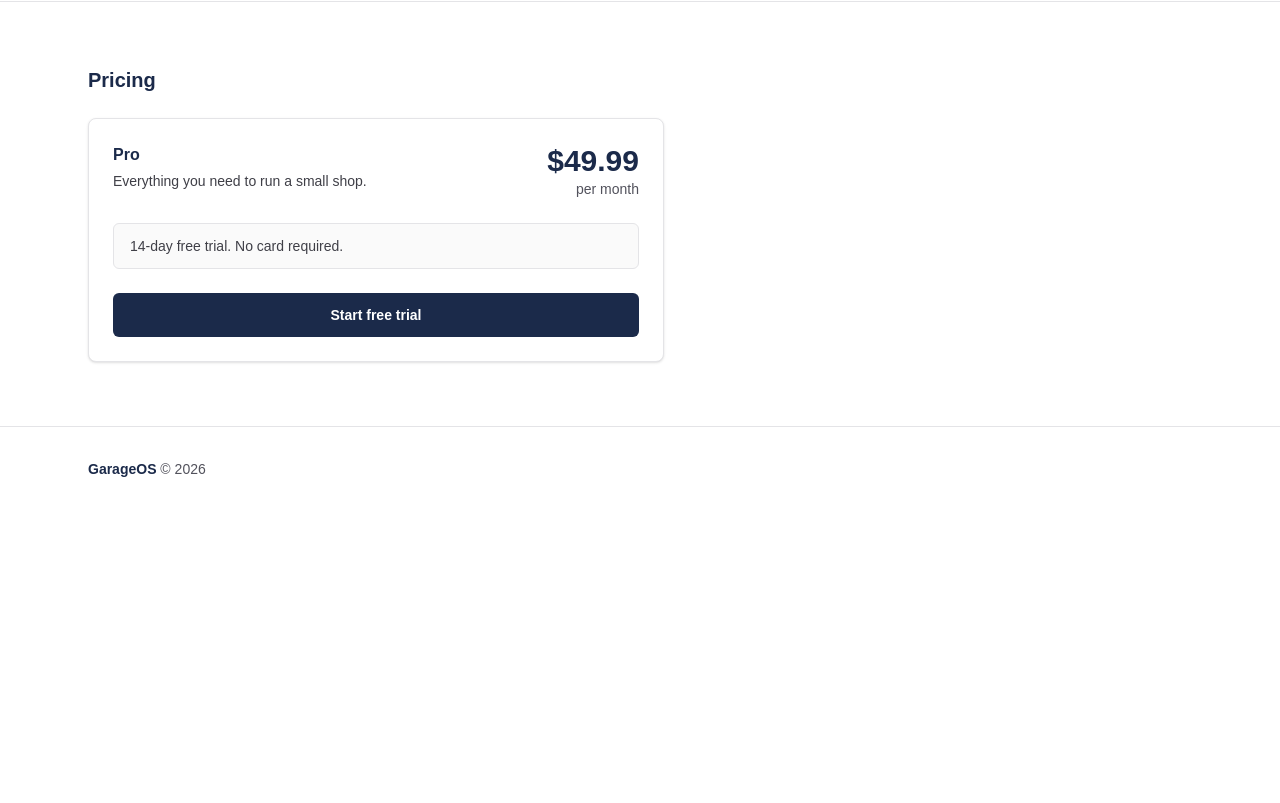
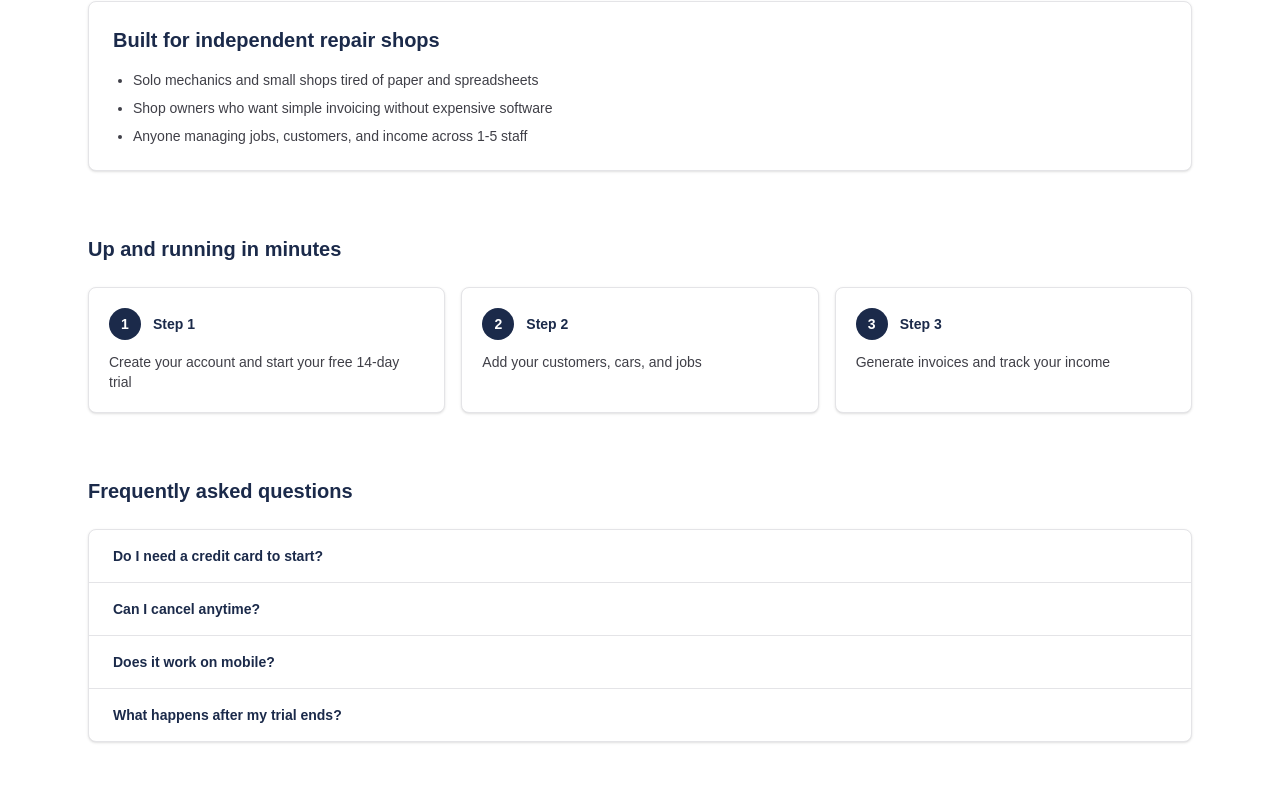
Before and after one commit to Al-ameenDuale/baydesk, a Next.js app: page / in a window 1280 px wide. Shown: the part 697-1500 px from the top of the page. Before the commit the page ends 1208 px from the top, so only its background shows below. Built offline with nearby package versions, Linux system fonts and the light colour scheme; no server answers.

Commit message:
add who its for, how it works, and FAQ sections to landing page

```diff
--- a/src/app/layout.tsx
+++ b/src/app/layout.tsx
@@ -1,17 +1,6 @@
 import type { Metadata } from "next";
-import { Geist, Geist_Mono } from "next/font/google";
 import { Providers } from "./providers";
 import "./globals.css";
-
-const geistSans = Geist({
-  variable: "--font-geist-sans",
-  subsets: ["latin"],
-});
-
-const geistMono = Geist_Mono({
-  variable: "--font-geist-mono",
-  subsets: ["latin"],
-});
 
 export const metadata: Metadata = {
   title: "Create Next App",
@@ -26,7 +15,7 @@ export default function RootLayout({
   return (
     <html
       lang="en"
-      className={`${geistSans.variable} ${geistMono.variable} h-full antialiased`}
+      className="h-full antialiased"
       suppressHydrationWarning
     >
       <body className="min-h-full flex flex-col" suppressHydrationWarning>
--- a/src/app/page.tsx
+++ b/src/app/page.tsx
@@ -82,6 +82,95 @@ export default function Home() {
           </div>
         </section>
 
+        {/* Who it's for */}
+        <section className="mx-auto w-full max-w-6xl px-6 pb-16">
+          <div className="rounded-lg border border-zinc-200 bg-white p-6 shadow-sm">
+            <h2 className="text-xl font-semibold text-[#1B2A4A]">
+              Built for independent repair shops
+            </h2>
+            <ul className="mt-4 list-disc space-y-2 pl-5 text-sm text-zinc-700">
+              <li>Solo mechanics and small shops tired of paper and spreadsheets</li>
+              <li>Shop owners who want simple invoicing without expensive software</li>
+              <li>Anyone managing jobs, customers, and income across 1-5 staff</li>
+            </ul>
+          </div>
+        </section>
+
+        {/* How it works */}
+        <section className="mx-auto w-full max-w-6xl px-6 pb-16">
+          <h2 className="text-xl font-semibold text-[#1B2A4A]">Up and running in minutes</h2>
+          <ol className="mt-6 grid grid-cols-1 gap-4 md:grid-cols-3">
+            <li className="rounded-lg border border-zinc-200 bg-white p-5 shadow-sm">
+              <div className="flex items-center gap-3">
+                <span className="inline-flex h-8 w-8 items-center justify-center rounded-full bg-[#1B2A4A] text-sm font-semibold text-white">
+                  1
+                </span>
+                <h3 className="text-sm font-semibold text-[#1B2A4A]">Step 1</h3>
+              </div>
+              <p className="mt-3 text-sm text-zinc-700">
+                Create your account and start your free 14-day trial
+              </p>
+            </li>
+            <li className="rounded-lg border border-zinc-200 bg-white p-5 shadow-sm">
+              <div className="flex items-center gap-3">
+                <span className="inline-flex h-8 w-8 items-center justify-center rounded-full bg-[#1B2A4A] text-sm font-semibold text-white">
+                  2
+                </span>
+                <h3 className="text-sm font-semibold text-[#1B2A4A]">Step 2</h3>
+              </div>
+              <p className="mt-3 text-sm text-zinc-700">Add your customers, cars, and jobs</p>
+            </li>
+            <li className="rounded-lg border border-zinc-200 bg-white p-5 shadow-sm">
+              <div className="flex items-center gap-3">
+                <span className="inline-flex h-8 w-8 items-center justify-center rounded-full bg-[#1B2A4A] text-sm font-semibold text-white">
+                  3
+                </span>
+                <h3 className="text-sm font-semibold text-[#1B2A4A]">Step 3</h3>
+              </div>
+              <p className="mt-3 text-sm text-zinc-700">
+                Generate invoices and track your income
+              </p>
+            </li>
+          </ol>
+        </section>
+
+        {/* FAQ */}
+        <section className="mx-auto w-full max-w-6xl px-6 pb-16">
+          <h2 className="text-xl font-semibold text-[#1B2A4A]">Frequently asked questions</h2>
+          <div className="mt-6 divide-y divide-zinc-200 rounded-lg border border-zinc-200 bg-white shadow-sm">
+            <details className="group px-6 py-4">
+              <summary className="cursor-pointer list-none text-sm font-semibold text-[#1B2A4A]">
+                Do I need a credit card to start?
+              </summary>
+              <p className="mt-2 text-sm text-zinc-700">
+                No. Your 14-day free trial requires no card details.
+              </p>
+            </details>
+            <details className="group px-6 py-4">
+              <summary className="cursor-pointer list-none text-sm font-semibold text-[#1B2A4A]">
+                Can I cancel anytime?
+              </summary>
+              <p className="mt-2 text-sm text-zinc-700">Yes. No contracts, no commitments.</p>
+            </details>
+            <details className="group px-6 py-4">
+              <summary className="cursor-pointer list-none text-sm font-semibold text-[#1B2A4A]">
+                Does it work on mobile?
+              </summary>
+              <p className="mt-2 text-sm text-zinc-700">
+                Yes. GarageOS works on any device with a browser.
+              </p>
+            </details>
+            <details className="group px-6 py-4">
+              <summary className="cursor-pointer list-none text-sm font-semibold text-[#1B2A4A]">
+                What happens after my trial ends?
+              </summary>
+              <p className="mt-2 text-sm text-zinc-700">
+                You&apos;ll be prompted to upgrade to keep access. Plans start at $49.99/month.
+              </p>
+            </details>
+          </div>
+        </section>
+
         {/* Pricing */}
         <section className="border-t border-zinc-200 bg-white">
           <div className="mx-auto w-full max-w-6xl px-6 py-16">
```
